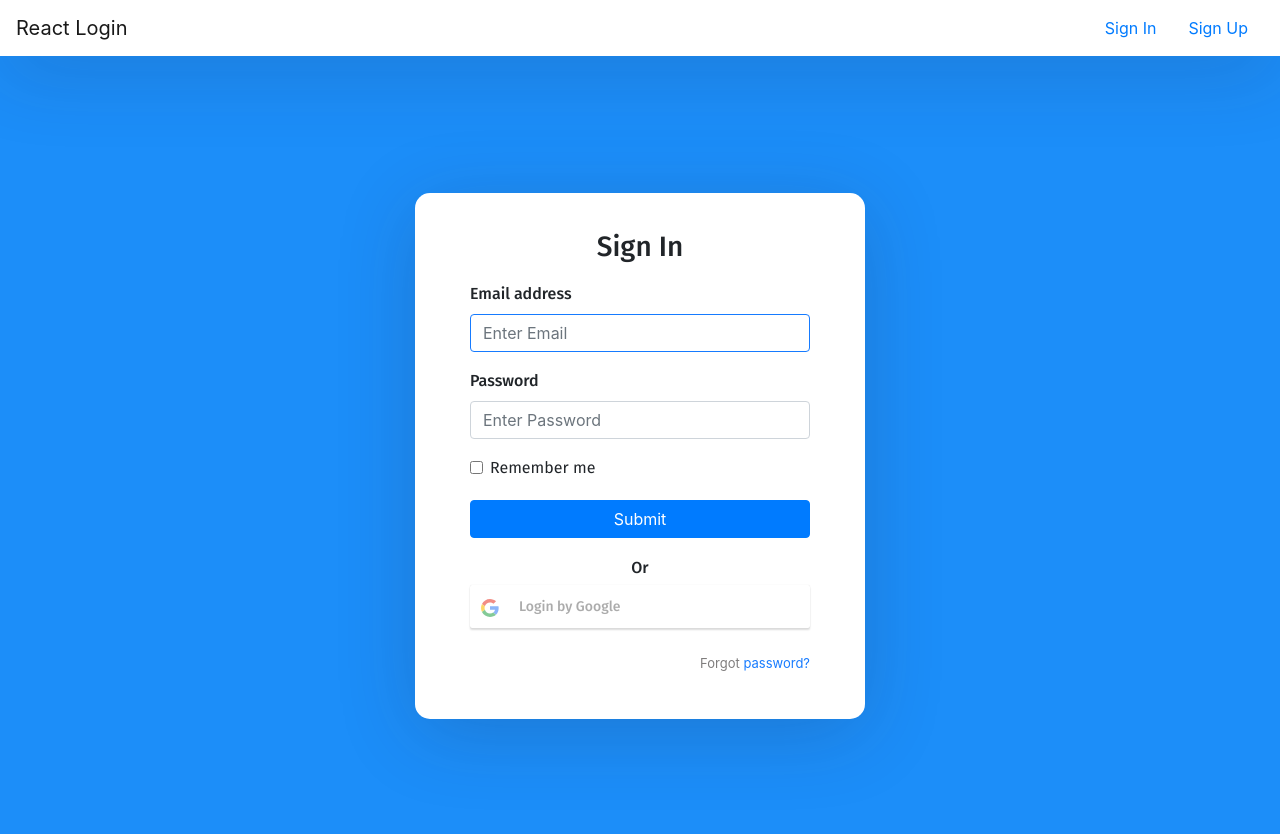
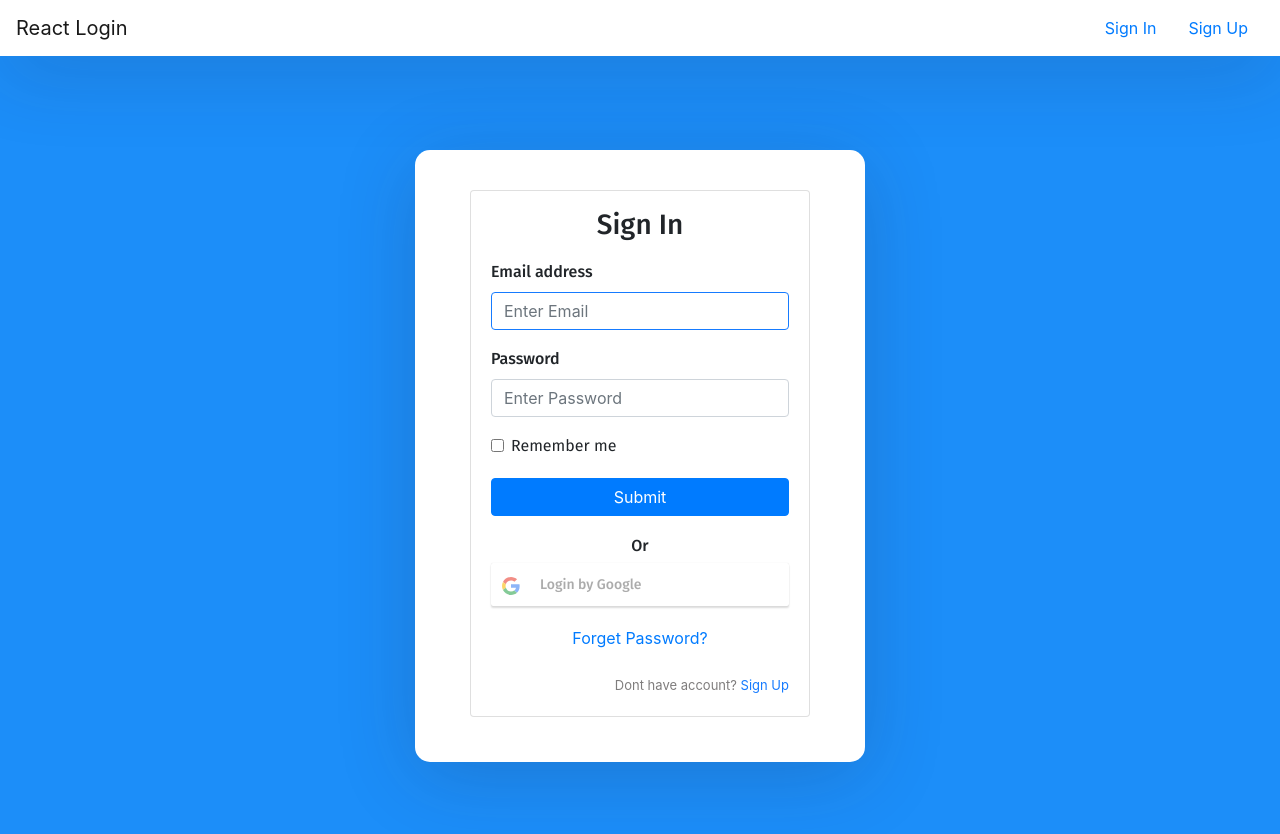
Before and after one commit to eriansha/simple-google-auth-login, a React (Create React App) app: page /sign-in in a window 1280 px wide. Shown: the top 834 px of the page. Built offline with nearby package versions, Linux system fonts and the light colour scheme.

Commit message:
Modify login and signup page

```diff
--- a/src/index.css
+++ b/src/index.css
@@ -37,8 +37,6 @@ body, html, .App, #root, .auth-wrapper {
   width: 450px;
   margin: auto;
   background: #ffffff;
-  box-shadow: 0px 14px 80px rgba(34, 35, 58, 0.2);
-  padding: 40px 55px 45px 55px;
   border-radius: 15px;
   transition: all .3s;
 }
--- a/src/pages/login.jsx
+++ b/src/pages/login.jsx
@@ -1,5 +1,6 @@
 import React, { Component } from "react";
-import { Button, Form, FormGroup, Label, Input } from 'reactstrap';
+import { Link } from 'react-router-dom';
+import { Button, Form, FormGroup, Label, Input, Card, CardBody } from 'reactstrap';
 import GoogleLogin from 'react-google-login';
 
 class Login extends Component {
@@ -17,6 +18,8 @@ class Login extends Component {
 
   render() {
     return(
+      <Card>
+        <CardBody>
           <Form>
             <h3>Sign In</h3>
             <FormGroup>
@@ -44,12 +47,16 @@ class Login extends Component {
                   onFailure={this.handleFailedGoogle}
                   cookiePolicy={'single_host_origin'}
                 />
+                <Link style={{ marginTop: '20px' }} to="/">Forget Password?</Link>
               </div>
             </FormGroup>
             <p className="forgot-password text-right">
-            Forgot <a href="/">password?</a>
+                {/* Forgot <a href="/">password?</a> */}
+                Dont have account? <Link to="/sign-up">Sign Up</Link>
             </p>
           </Form>
+        </CardBody>
+      </Card>
     )
   }
 }
--- a/src/pages/sign-up.jsx
+++ b/src/pages/sign-up.jsx
@@ -1,5 +1,5 @@
 import React, { Component } from "react";
-import { Button, Form, FormGroup, Label, Input } from 'reactstrap';
+import { Button, Form, FormGroup, Label, Input, Card, CardBody } from 'reactstrap';
 
 class SignUp extends Component {
   constructor(props) {
@@ -8,6 +8,8 @@ class SignUp extends Component {
 
   render() {
     return(
+      <Card>
+        <CardBody>
           <Form>
             <h3>Sign Up</h3>
             <FormGroup>
@@ -28,9 +30,11 @@ class SignUp extends Component {
             </FormGroup>
             <Button color="primary" size="md" block>Submit</Button>
             <p className="forgot-password text-right">
-            Already registered <a href="/">sign in?</a>
+                Already registered <a href="/sign-in">sign in?</a>
             </p>
           </Form>
+        </CardBody>
+      </Card>
     )
   }
 }
```
Lines whose indentation alone changed are shown as unchanged.
